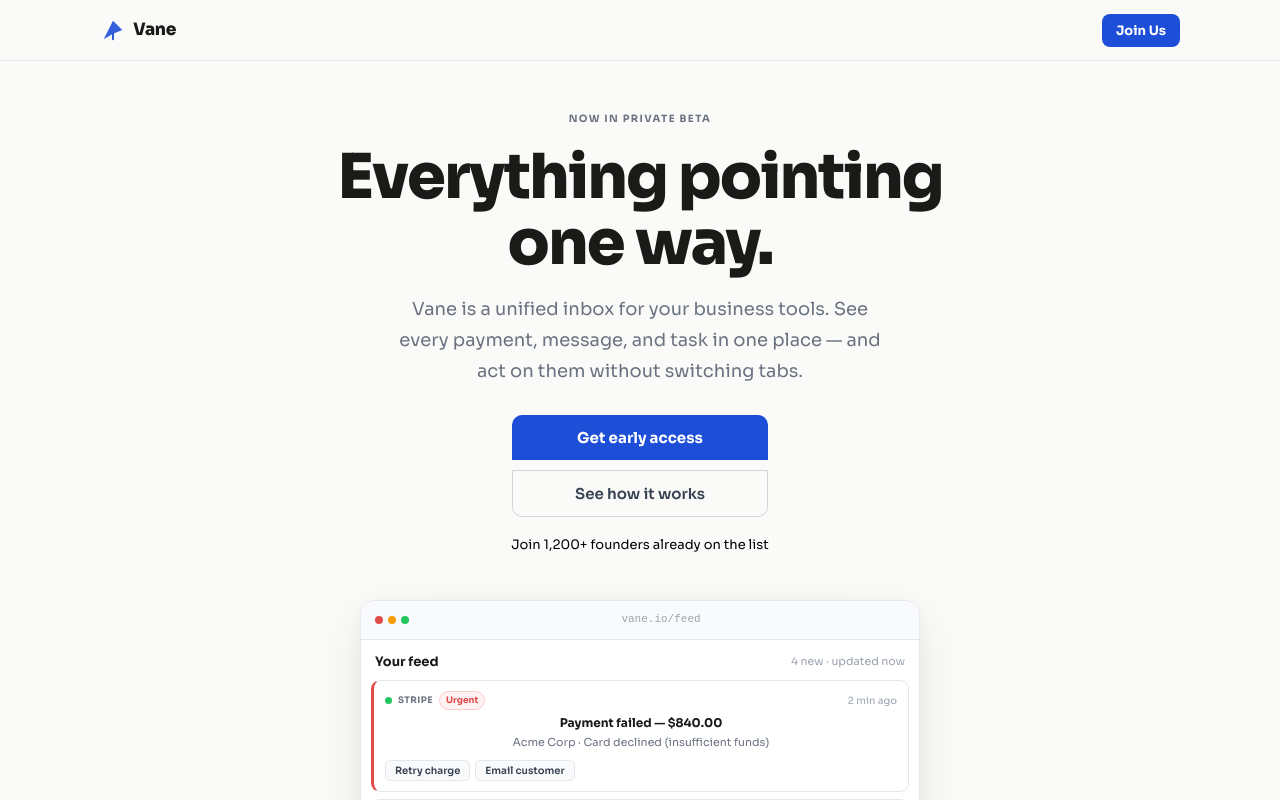
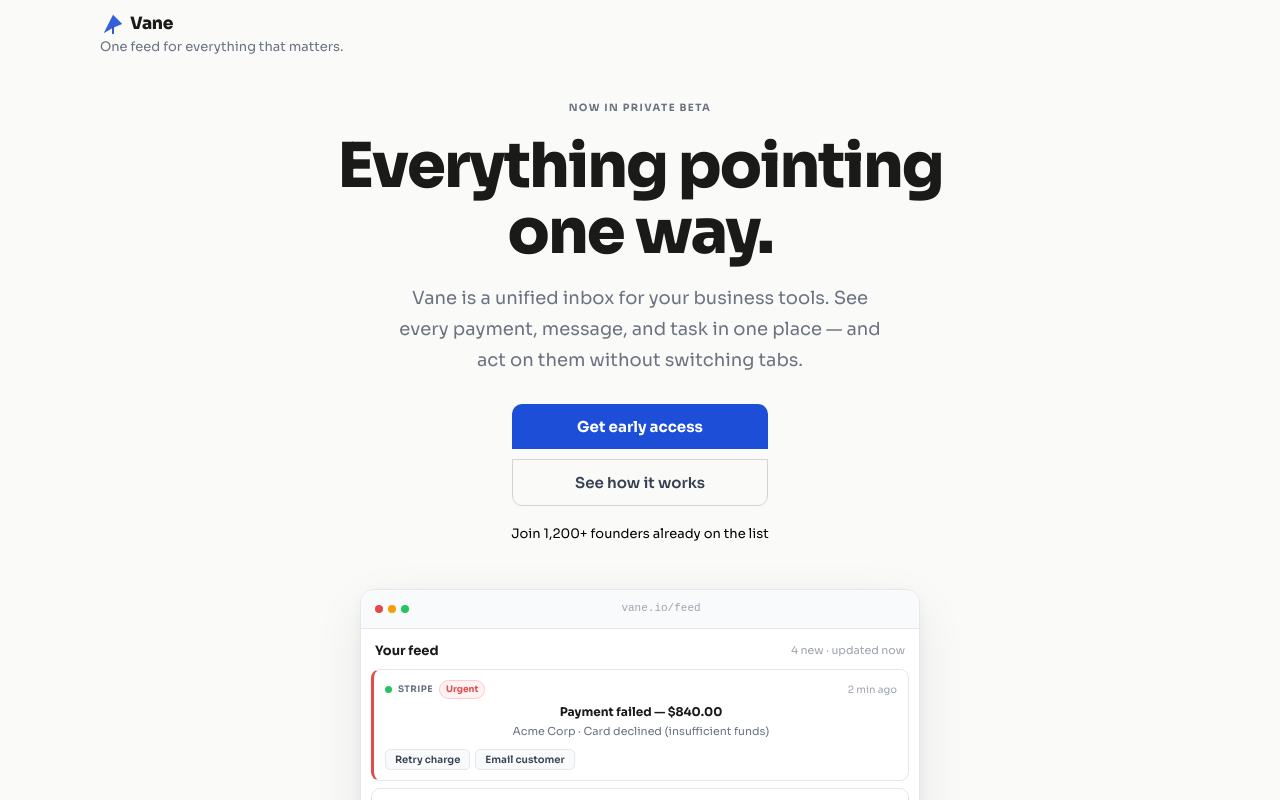
Before and after one commit to Mykins1/Vane-LP, a React (Vite) app: page / in a window 1280 px wide. Shown: the top 800 px of the page. Built offline with nearby package versions, Linux system fonts and the light colour scheme.

Commit message:
fix: context update

```diff
--- a/src/App.jsx
+++ b/src/App.jsx
@@ -885,11 +885,11 @@ export default function VaneLanding() {
       <nav
         style={{
           position: "sticky",
-          top: 0,
+
           zIndex: 100,
-          padding: "0 20px",
+          padding: "10px 20px",
           background: "rgba(250,250,249,0.94)",
-          borderBottom:"1px solid #E5E7EB",
+          // borderBottom:"1px solid #E5E7EB",
           transition: "background 0.3s,border-color 0.3s",
           width: "100%",
           boxSizing: "border-box",
@@ -901,9 +901,10 @@ export default function VaneLanding() {
             margin: "0 auto",
             height: 60,
             display: "flex",
-            alignItems: "center",
-            justifyContent: "space-between",
-            gap: 12,
+            flexDirection:"column",
+            alignItems: "left",
+            // justifyContent: "space-between",
+
             minWidth: 0,
           }}
         >
@@ -912,7 +913,7 @@ export default function VaneLanding() {
             style={{
               display: "flex",
               alignItems: "center",
-              gap: 7,
+              gap: 4,
               flexShrink: 0,
               minWidth: 0,
             }}
@@ -929,39 +930,17 @@ export default function VaneLanding() {
               Vane
             </span>
           </div>
-          {/* actions */}
-          <div
-            style={{
-              display: "flex",
-              gap: 8,
-              alignItems: "center",
-              flexShrink: 0,
-            }}
-          >
-            <button
-              onClick={() => scrollTo("waitlist")}
-              style={{
-                background: "#1D4ED8",
-                color: "#fff",
-                border: "none",
-                borderRadius: 8,
-                padding: "8px 14px",
-                fontSize: 13,
-                fontWeight: 700,
-                cursor: "pointer",
-                whiteSpace: "nowrap",
-              }}
-            >
-              Join Us
-            </button>
-          </div>
+
+         <p style={{ fontSize: 13, color: "#6b7280",}}>
+          One feed for everything that matters.
+        </p>
         </div>
       </nav>
 
       {/* ── HERO ── */}
       <div
         style={{
-          padding: "50px 20px 48px",
+          padding: "20px 20px 48px",
           maxWidth: 1080,
           margin: "0 auto",
           textAlign: "center",
```
